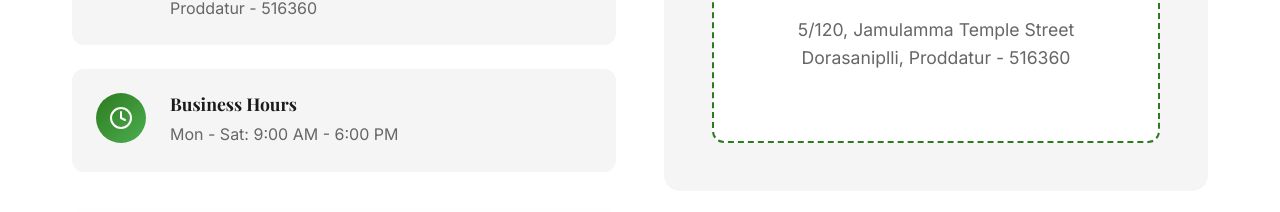
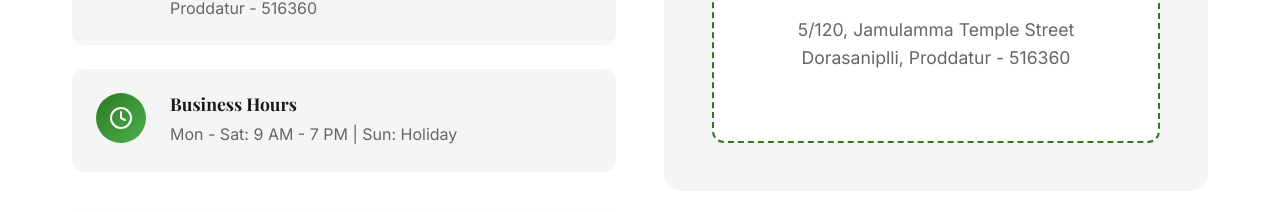
Before and after one commit to balajiprojects049-art/New-Wonder-Herbals, a React (Vite) app in the folder frontend/: page /contact in a window 1280 px wide. Shown: the part 1080-1292 px from the top of the page. Built offline with nearby package versions, Linux system fonts and the light colour scheme.

Commit message:
Updated business hours to 9AM-7PM and Holiday on Sunday

```diff
--- a/frontend/src/components/Contact.jsx
+++ b/frontend/src/components/Contact.jsx
@@ -25,7 +25,7 @@ const Contact = () => {
         {
             icon: <FiClock />,
             title: 'Business Hours',
-            value: 'Mon - Sat: 9:00 AM - 6:00 PM',
+            value: 'Mon - Sat: 9 AM - 7 PM | Sun: Holiday',
             link: null
         }
     ]
```
